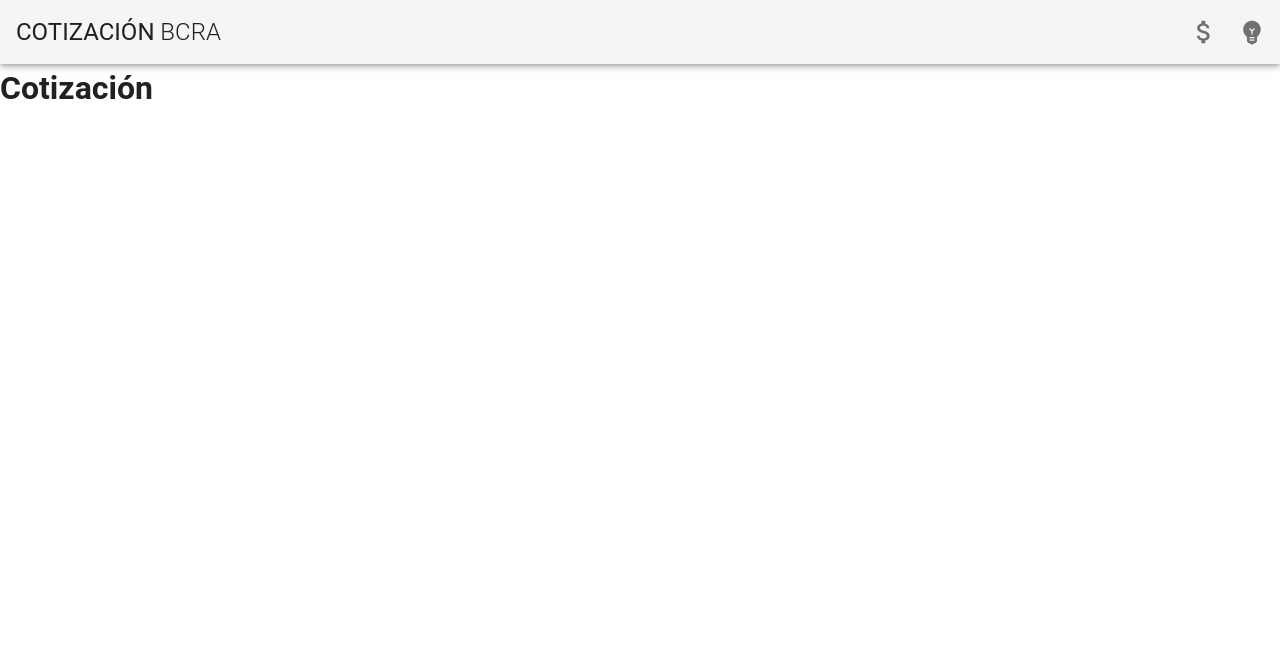
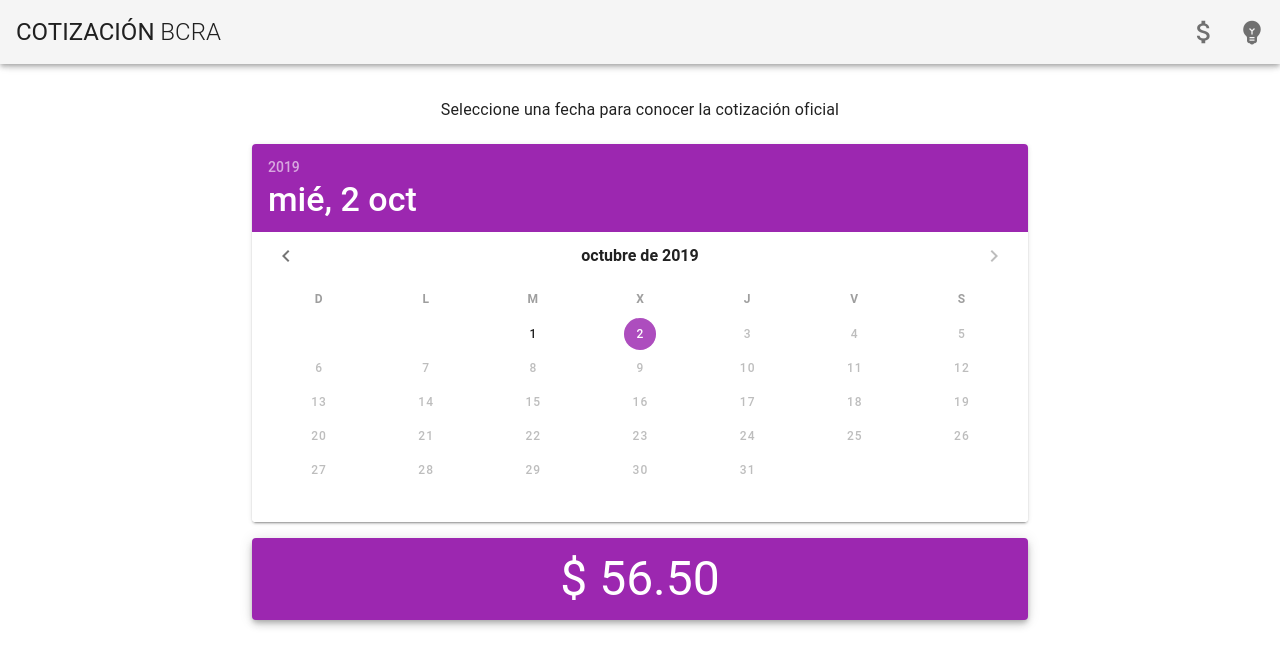
Before and after one commit to lionelx87/cotizacion-bcra, a Vue app: page /cotizacion in a window 1280 px wide. Shown: the top 666 px of the page. Built offline with nearby package versions, Linux system fonts and the light colour scheme; a small style sheet from the web is missing.

Commit message:
Interfaz de Cotización

```diff
--- a/src/views/Cotizacion.vue
+++ b/src/views/Cotizacion.vue
@@ -1,11 +1,49 @@
 <template>
-    <div>
-        <h1>Cotización</h1>
-    </div>
+    <v-container class="mt-5">
+        <v-row align="center" justify="center">
+            <v-col cols="8" class="text-center">
+                <p class="subtitle-1 mb-5">Seleccione una fecha para conocer la cotización oficial</p>
+                <v-card>
+                    <v-date-picker
+                        full-width
+                        color="purple"
+                        v-model="picker"
+                        :min="min"
+                        :max="max"
+                    ></v-date-picker>
+                </v-card>
+                <v-card
+                    color="purple"
+                    dark
+                    full-width
+                    class="mx-auto mt-4"
+                    elevation="5"
+                >
+                    <v-card-text class="display-2 prueba">$ 56.50</v-card-text>
+                </v-card>
+            </v-col>
+        </v-row>
+    </v-container>
 </template>
 
 <script>
 export default {
+    data() {
+        return {
+            picker: new Date().toISOString().substr(0, 10),
+            min: '2002-03-04',
+            max: new Date().toISOString().substr(0, 10),
+        }
+    }
 
 }
 </script>
+
+<style scoped>
+    .container{
+        max-width: 1200px;
+    }
+    .prueba{
+        color: white !important;
+    }
+</style>
```
